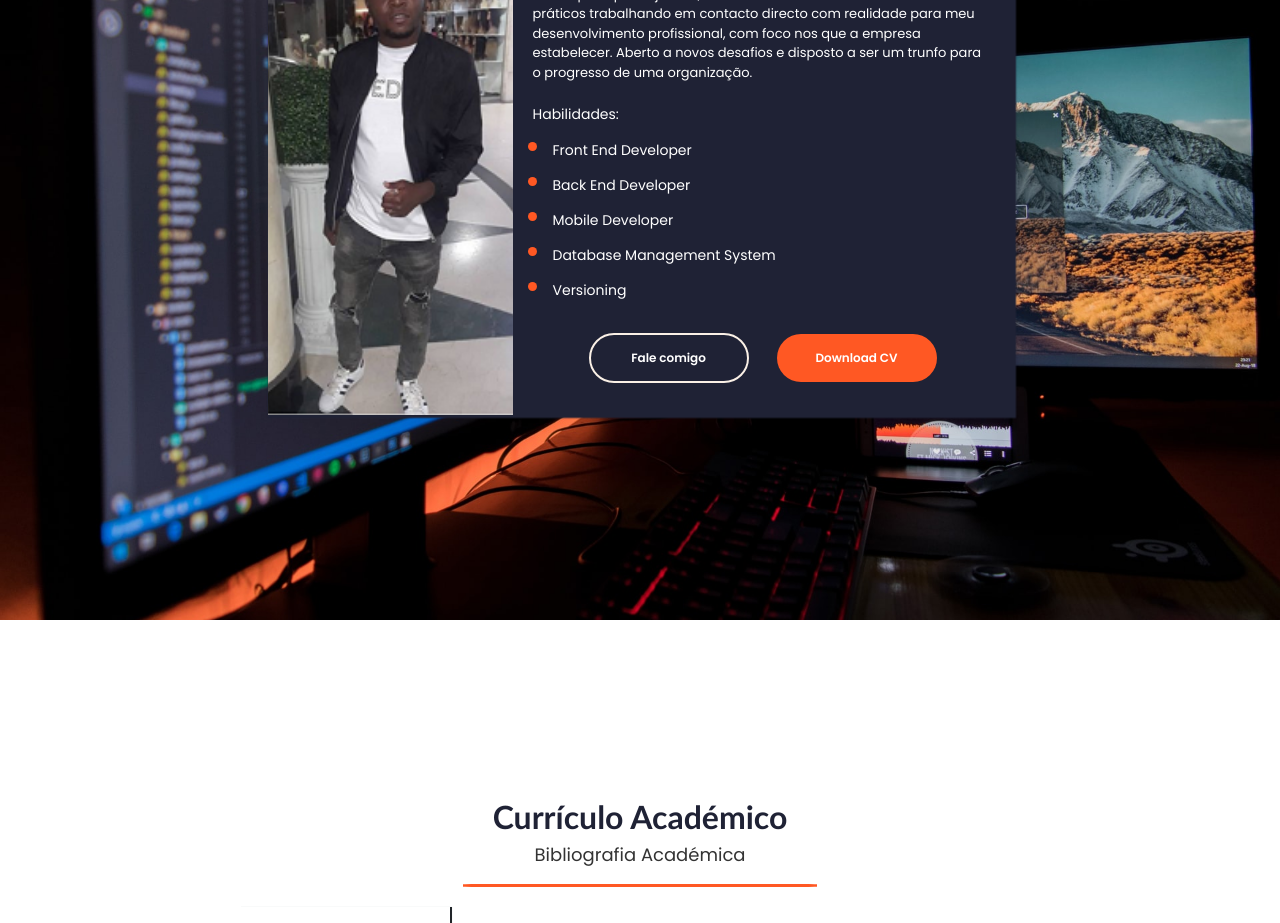
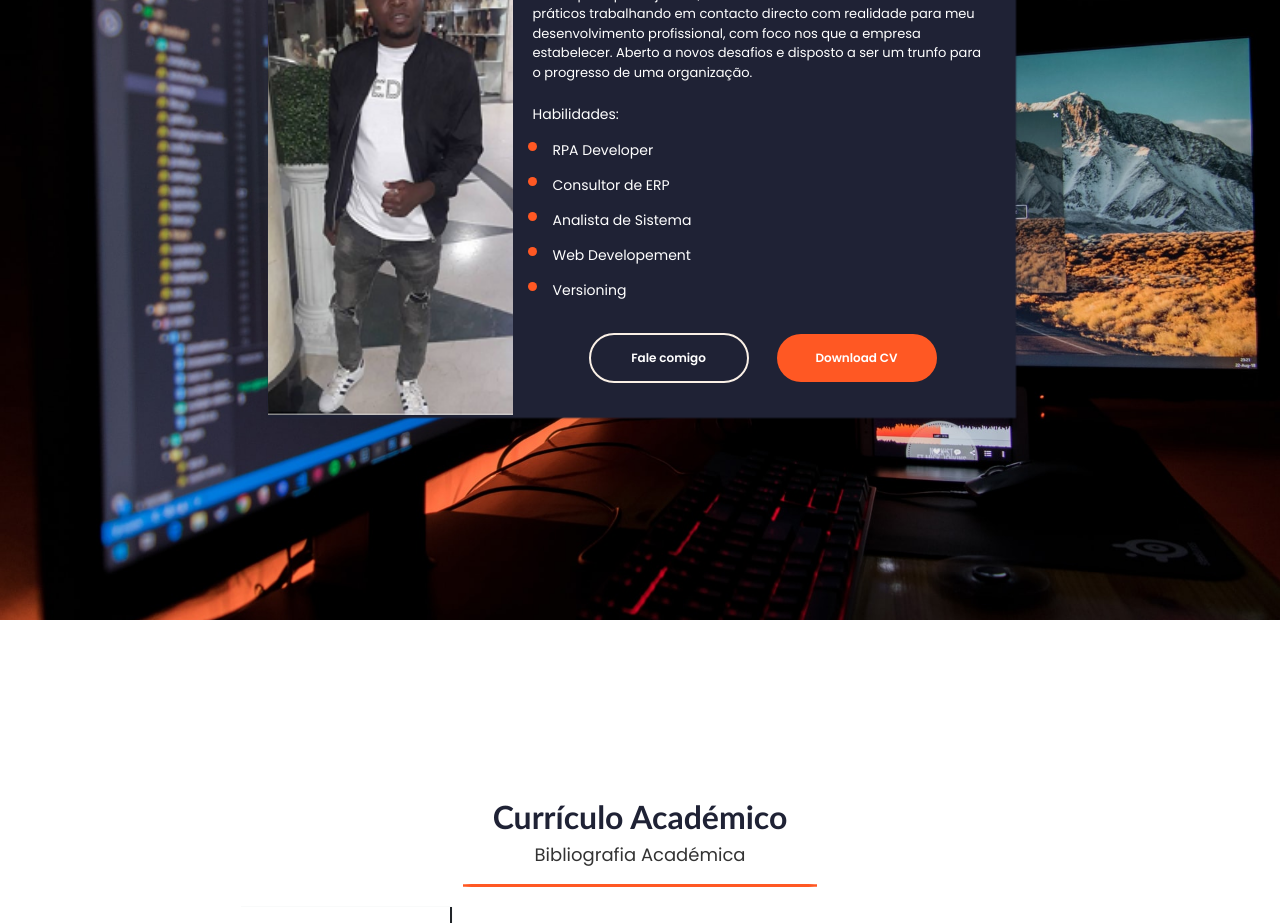
Before and after one commit to ArsenioLanga/Portfolio_Oficial, a React (Create React App) app: page / in a window 1280 px wide. Shown: the part 980-1903 px from the top of the page. Built offline with nearby package versions, Linux system fonts and the light colour scheme; a web font is replaced by a local one.

Commit message:
Mais Actualizacao

```diff
--- a/src/PortfolioContainer/About/About.js
+++ b/src/PortfolioContainer/About/About.js
@@ -23,10 +23,10 @@ export default function About(){
                      Aberto a novos desafios e disposto a ser um trunfo para o progresso de uma organização.</p>
                       <span>Habilidades:</span>
                       <ul>
-                          <li>Front End Developer</li>
-                          <li>Back End Developer</li>
-                          <li>Mobile Developer</li>
-                          <li>Database Management System</li>
+                          <li>RPA Developer</li>
+                          <li>Consultor de ERP</li>
+                          <li>Analista de Sistema</li>
+                          <li>Web Developement</li>
                           <li>Versioning</li>
                       </ul>
                       </div>
```
Also changed, not shown: src/assets/Home/profile.png, src/assets/Home/profilef.png (added).
